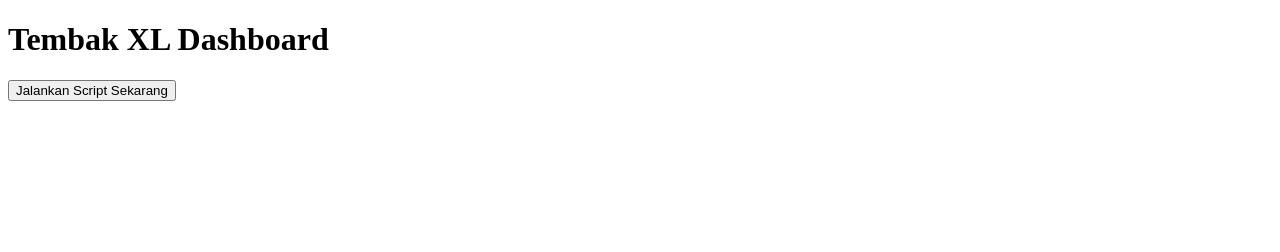
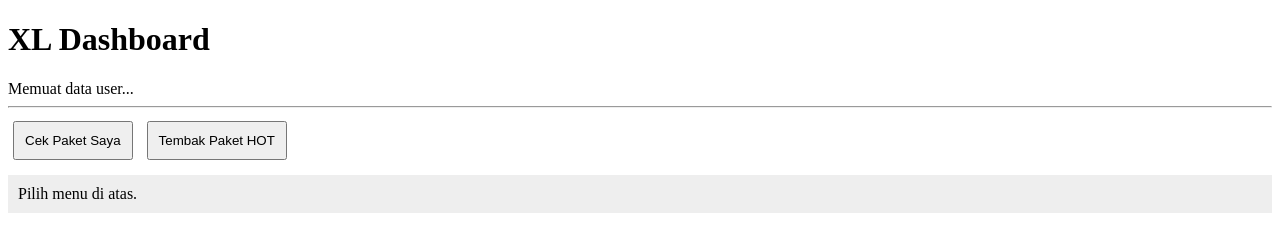
Before and after one commit to genznet/tembakxl, a plain HTML site: page index.html in a window 1280 px wide. Drawn offline with Linux system fonts and the light colour scheme.

Commit message:
Update index.html

```diff
--- a/index.html
+++ b/index.html
@@ -1,26 +1,34 @@
 <!DOCTYPE html>
-<html lang="id">
+<html>
 <head>
-    <title>GenZNet TembakXL</title>
+    <title>GenZTalk - Tembak XL</title>
+    <style>
+        button { padding: 10px; margin: 5px; cursor: pointer; }
+        #status { background: #eee; padding: 10px; margin-top: 10px; }
+    </style>
 </head>
 <body>
-    <h1>Tembak XL Dashboard</h1>
-    <button id="runBtn">Jalankan Script Sekarang</button>
-    <pre id="log"></pre>
+    <h1>XL Dashboard</h1>
+    <div id="userInfo">Memuat data user...</div>
+    <hr>
+    <button onclick="runMenu('2')">Cek Paket Saya</button>
+    <button onclick="runMenu('3')">Tembak Paket HOT</button>
+
+    <div id="status">Pilih menu di atas.</div>
 
     <script>
-        document.getElementById('runBtn').onclick = async () => {
-            const log = document.getElementById('log');
-            log.innerText = "Sedang memproses... mohon tunggu.";
+        async function runMenu(menuId) {
+            const statusDiv = document.getElementById('status');
+            statusDiv.innerText = "Memproses menu " + menuId + "...";
 
             try {
-                const response = await fetch('/.netlify/functions/api');
-                const data = await response.json();
-                log.innerText = "Respon Server: " + data.message;
+                const res = await fetch(`/.netlify/functions/api?choice=${menuId}`);
+                const data = await res.json();
+                statusDiv.innerText = JSON.stringify(data, null, 2);
             } catch (err) {
-                log.innerText = "Error: " + err;
+                statusDiv.innerText = "Error: " + err;
             }
-        };
+        }
     </script>
 </body>
 </html>
```
